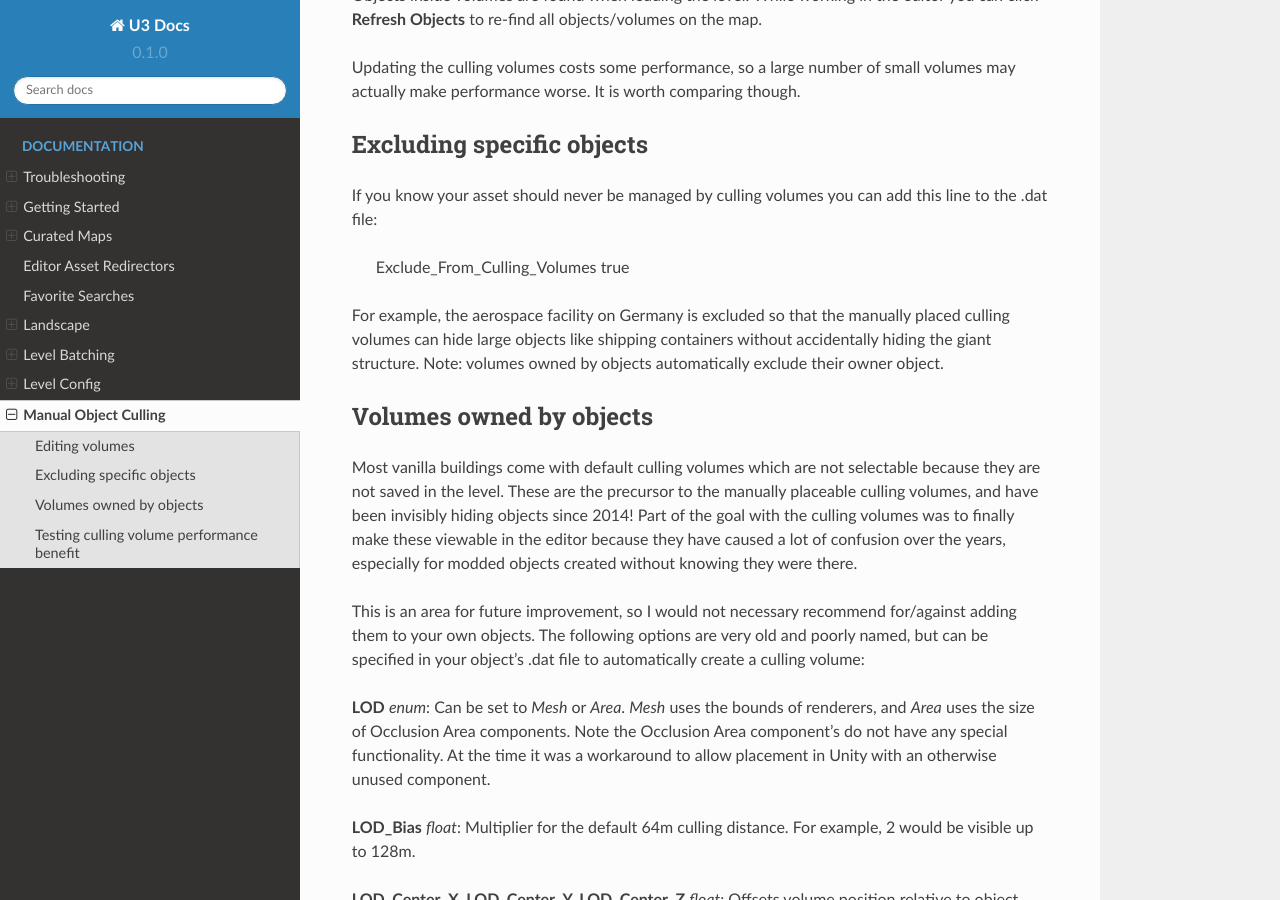
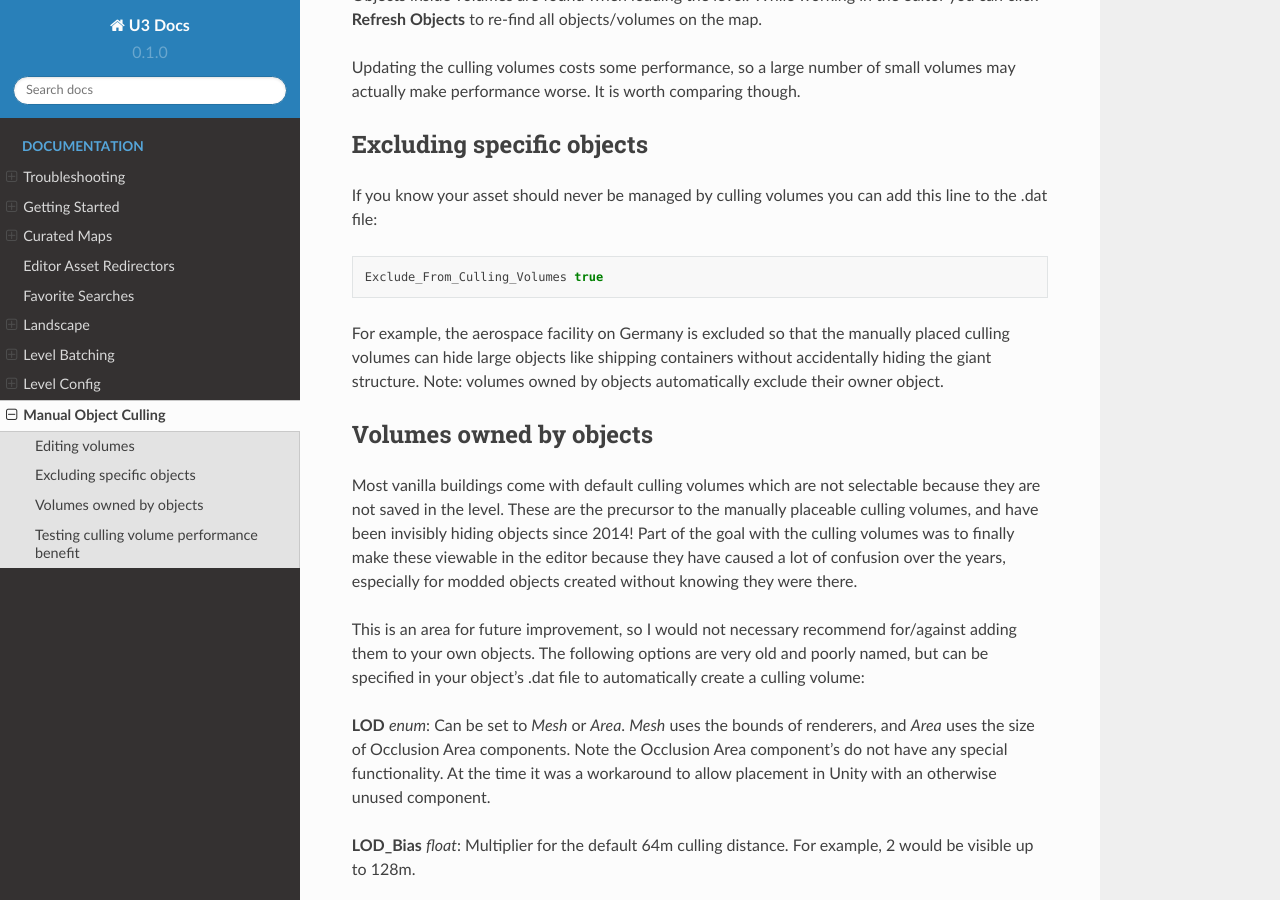
Before and after one commit to MoltonMontro/TestDocs, a Sphinx documentation site: the page built from docs/source/ManualObjectCulling.rst, in a window 1280 px wide and 900 px high, scrolled down 1152 px. Built offline with Sphinx 7.4.7 and the Read the Docs theme 2.0.0, drawn with Linux system fonts in a browser that asks for light colours.

Commit message:
Update ManualObjectCulling.rst

```diff
--- a/docs/source/ManualObjectCulling.rst
+++ b/docs/source/ManualObjectCulling.rst
@@ -25,6 +25,8 @@ Excluding specific objects
 
 If you know your asset should never be managed by culling volumes you can add this line to the .dat file:
 
+.. code-block:: c#
+
 	Exclude_From_Culling_Volumes true
 
 For example, the aerospace facility on Germany is excluded so that the manually placed culling volumes can hide large objects like shipping containers without accidentally hiding the giant structure. Note: volumes owned by objects automatically exclude their owner object.
```
